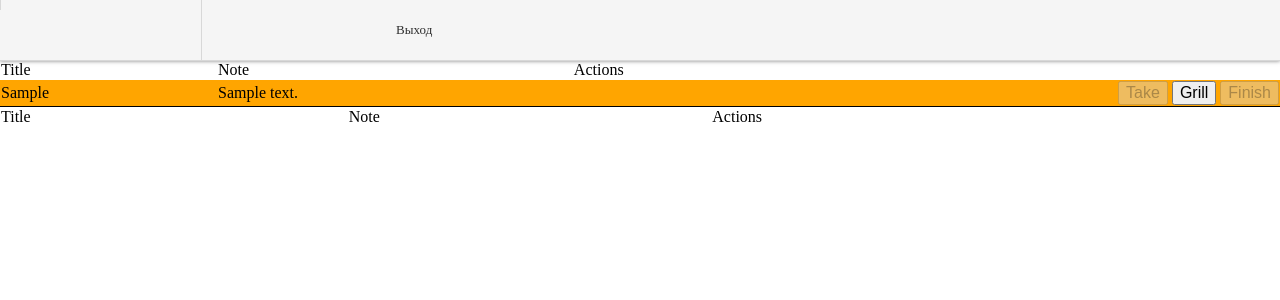
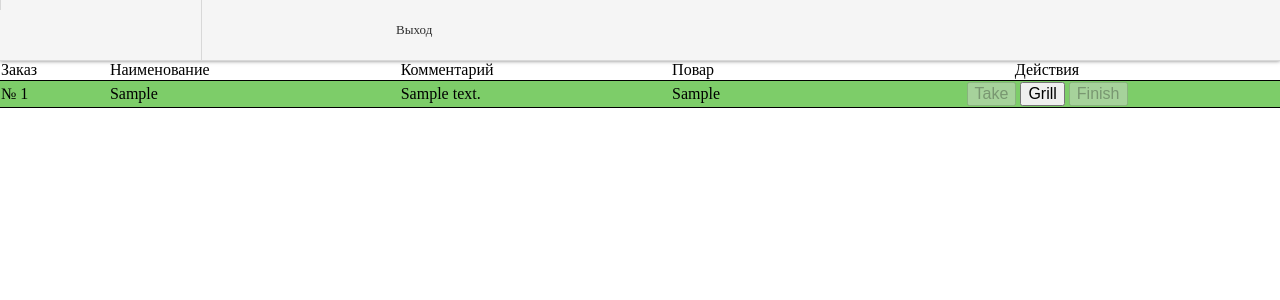
Before and after one commit to BelyaevPavel/shawarma3.5, a Django app: template shawarma_proj/queue/templates/queue/production_queue.html in a window 1280 px wide. Shown: the top 300 px of the page. Run offline with Django 3.2, Linux system fonts and the light colour scheme; the template is opened without the code that fills it: most values are stand-ins (such as "Sample title", 1, 10 or a date in 2020); some libraries are stand-ins or nearby versions.

Commit message:
make order fixes, voicing fixes, stilefixes

```diff
--- a/shawarma_proj/queue/static/js/buyer_queue_handlers.js
+++ b/shawarma_proj/queue/static/js/buyer_queue_handlers.js
@@ -62,7 +62,7 @@ function process_numbers(updated_ready_numbers, voiced_flags) {
             if (!voiced_flags[index]) {
                 aux = value;
                 console.log(aux);
-                sound_number(value);
+                sound_number(value % 100);
                 $.ajaxSetup({
                     beforeSend: function (xhr, settings) {
                         xhr.setRequestHeader("X-CSRFToken", csrftoken)
--- a/shawarma_proj/queue/static/queue/style.css
+++ b/shawarma_proj/queue/static/queue/style.css
@@ -19,7 +19,7 @@ td.currentOrderTitleCell {
 
 td.currentOrderActionCell {
     border-bottom: 1pt solid black;
-    text-align: right;
+    text-align: center;
 }
 
 td.currentOrderTotalText {
--- a/shawarma_proj/queue/templates/queue/buyer_queue.html
+++ b/shawarma_proj/queue/templates/queue/buyer_queue.html
@@ -12,7 +12,7 @@
         <div class="open-order-display">
             Заказы в работе
         </div>
-    {% for open_order in open_orders %}
+    {% for open_order in display_open_orders %}
         <div class="open-order-display">
             {{ open_order.daily_number }}
         </div>
@@ -23,7 +23,7 @@
     <div class="open-order-display">
         Заказы на выдачу
     </div>
-    {% for ready_order in ready_orders %}
+    {% for ready_order in display_ready_orders %}
         <div class="ready-order-display">
             <span class="ready-order-display-number">
                 {{ ready_order.daily_number }}
--- a/shawarma_proj/queue/templates/queue/buyer_queue_ajax.html
+++ b/shawarma_proj/queue/templates/queue/buyer_queue_ajax.html
@@ -3,7 +3,7 @@
         <div class="open-order-display">
             Заказы в работе
         </div>
-    {% for open_order in open_orders %}
+    {% for open_order in display_open_orders %}
         <div class="open-order-display">
             {{ open_order.daily_number }}
         </div>
@@ -14,7 +14,7 @@
     <div class="open-order-display">
         Заказы на выдачу
     </div>
-    {% for ready_order in ready_orders %}
+    {% for ready_order in display_ready_orders %}
         <div class="ready-order-display">
             <span class="ready-order-display-number">
                 {{ ready_order.daily_number }}
--- a/shawarma_proj/queue/templates/queue/menu_page.html
+++ b/shawarma_proj/queue/templates/queue/menu_page.html
@@ -8,7 +8,7 @@
     <div class="menu-div">
         {% include 'queue/menu.html' with menu_items=menu_items %}
     </div>
-    <div class="order-div fixed">
+    <div class="order-div">
         <table class="currentOrderTable">
             <thead>Содержание заказа</thead>
             <tbody></tbody>
--- a/shawarma_proj/queue/templates/queue/order_item.html
+++ b/shawarma_proj/queue/templates/queue/order_item.html
@@ -1,9 +1,16 @@
-<tr class="currentOrderRow {% if item.staff_maker_id %}inProduction{% endif %}" index="{{ item.id }}">
+<tr class="currentOrderRow {% if item.order.is_grilling %}inGrill{% endif %}
+        {% if item.finish_timestamp %} ready{% endif %}" index="{{ item.id }}">
+    <td class="currentOrderTitleCell">
+        № {{ item.order.daily_number }}
+    </td>
     <td class="currentOrderTitleCell">
         {{ item.menu_item }}
     </td>
     <td class="currentOrderTitleCell">
         {{ item.note }}
+    </td>
+    <td class="currentOrderTitleCell">
+        {{ item.order.prepared_by }}
     </td>
     <td class="currentOrderActionCell">
         <button class="btnTake" onclick="Take({{ item.id }})" {% if item.staff_maker_id %}disabled{% endif %}>
--- a/shawarma_proj/queue/templates/queue/production_queue.html
+++ b/shawarma_proj/queue/templates/queue/production_queue.html
@@ -5,14 +5,20 @@
                data-grill-url="{% url 'to_grill' %}" data-finish-url="{% url 'finish_cooking' %}">
             <thead>
             <tr>
-                <td>
-                    Title
+                <td class="currentOrderTitleCell">
+                    Заказ
                 </td>
-                <td>
-                    Note
+                <td class="currentOrderTitleCell">
+                    Наименование
                 </td>
-                <td>
-                    Actions
+                <td class="currentOrderTitleCell">
+                    Комментарий
+                </td>
+                <td class="currentOrderTitleCell">
+                    Повар
+                </td>
+                <td class="currentOrderActionCell">
+                    Действия
                 </td>
             </tr>
             </thead>
@@ -23,24 +29,4 @@
             </tbody>
         </table>
     </div>
-    <div>
-        <table class="currentOrderTable" id="items-grill">
-            <thead>
-            <tr>
-                <td>
-                    Title
-                </td>
-                <td>
-                    Note
-                </td>
-                <td>
-                    Actions
-                </td>
-            </tr>
-            </thead>
-            <tbody>
-
-            </tbody>
-        </table>
-    </div>
 {% endblock %}
```
Also changed, not shown: other parts of shawarma_proj/queue/static/queue/style.css (+42 -3 lines), shawarma_proj/queue/templates/queue/statistics.html (+29 -6 lines), shawarma_proj/queue/views.py (+40 -16 lines).
